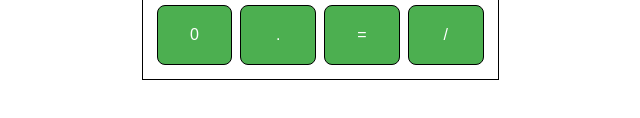
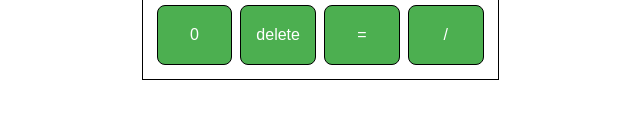
Before and after one commit to LoiChouette2036/calculator, a plain HTML site: page index.html in a window 1280 px wide. Shown: the part 498-616 px from the top of the page, 320-960 px from the left. Drawn offline with Linux system fonts and the light colour scheme.

Commit message:
Changed . button in delete button

```diff
--- a/index.html
+++ b/index.html
@@ -35,7 +35,7 @@
             </div>
             <div class="button-row">
                 <button class="number">0</button>
-                <button class="number">.</button>
+                <button class="number">delete</button>
                 <button class="equal">=</button>
                 <button class="operator">/</button>
             </div>
```
